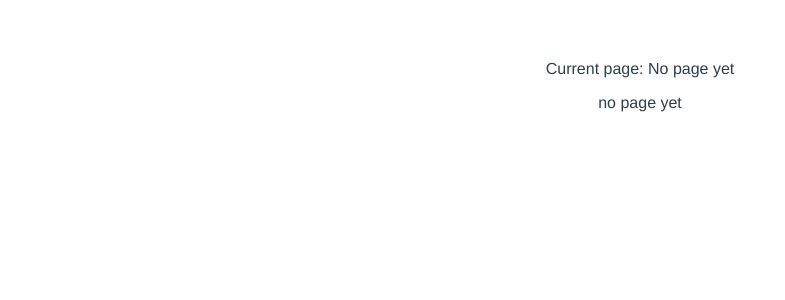
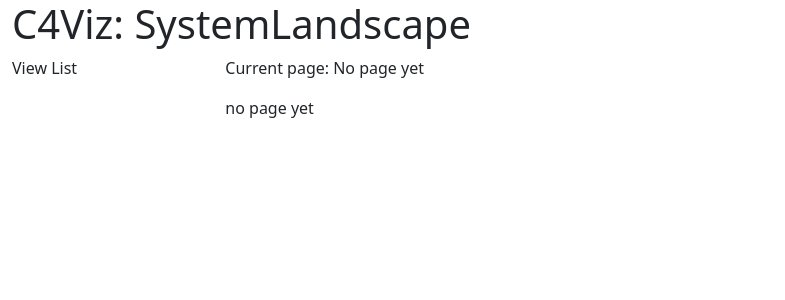
Before and after one commit to pmorch/c4viz, a Vue app in the folder frontend/: page / in a window 1280 px wide. Shown: the top 300 px of the page, without its empty margins (0-785 px from the left). Built offline with nearby package versions, Linux system fonts and the light colour scheme; no server answers.

Commit message:
Have a bootstrap 5 based layout

```diff
--- a/frontend/public/index.html
+++ b/frontend/public/index.html
@@ -6,7 +6,9 @@
     <meta name="viewport" content="width=device-width,initial-scale=1.0">
     <link rel="icon" href="<%= BASE_URL %>favicon.ico">
     <title><%= htmlWebpackPlugin.options.title %></title>
+    <link href="https://cdn.jsdelivr.net/npm/bootstrap@5.1.3/dist/css/bootstrap.min.css" rel="stylesheet" integrity="sha384-1BmE4kWBq78iYhFldvKuhfTAU6auU8tT94WrHftjDbrCEXSU1oBoqyl2QvZ6jIW3" crossorigin="anonymous">
     <script src="https://code.jquery.com/jquery-3.6.0.slim.min.js"></script>
+    <script src="https://cdn.jsdelivr.net/npm/bootstrap@5.1.3/dist/js/bootstrap.bundle.min.js" integrity="sha384-ka7Sk0Gln4gmtz2MlQnikT1wXgYsOg+OMhuP+IlRH9sENBO0LRn5q+8nbTov4+1p" crossorigin="anonymous"></script>
   </head>
   <body>
     <noscript>
--- a/frontend/src/App.vue
+++ b/frontend/src/App.vue
@@ -1,25 +1,32 @@
 <template>
-  <Views/>
+    <div class="container-fluid min-vh-100 d-flex flex-column">
+        <div class="row">
+            <h1>C4Viz: SystemLandscape</h1>
+        </div>
+        <div class="row flex-grow-1">
+            <div class="col-2">
+                View List
+            </div>
+            <div class="col-10">
+                <C4Viz/>
+            </div>
+        </div>
+    </div>
 </template>
 
 <script>
-import Views from './components/Views.vue'
+import C4Viz from './components/Views.vue'
 
 export default {
   name: 'App',
   components: {
-    Views
+    C4Viz
+  },
+  mounted: function () {
+    console.log("App mounted");
   }
 }
 </script>
 
 <style>
-#app {
-  font-family: Avenir, Helvetica, Arial, sans-serif;
-  -webkit-font-smoothing: antialiased;
-  -moz-osx-font-smoothing: grayscale;
-  text-align: center;
-  color: #2c3e50;
-  margin-top: 60px;
-}
 </style>
--- a/frontend/src/components/Views.vue
+++ b/frontend/src/components/Views.vue
@@ -6,8 +6,6 @@
 </template>
 
 <script>
-
-
 export default {
   name: 'Foobar',
   mounted: function () {
```
